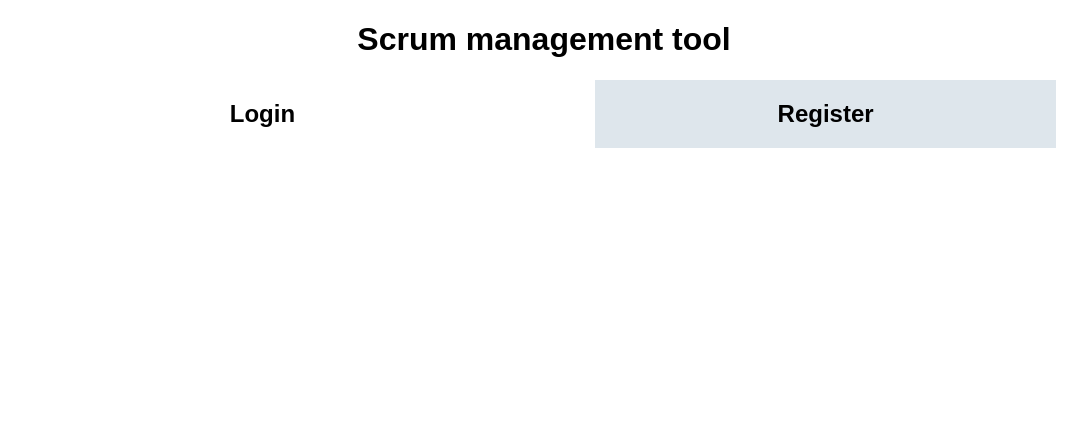
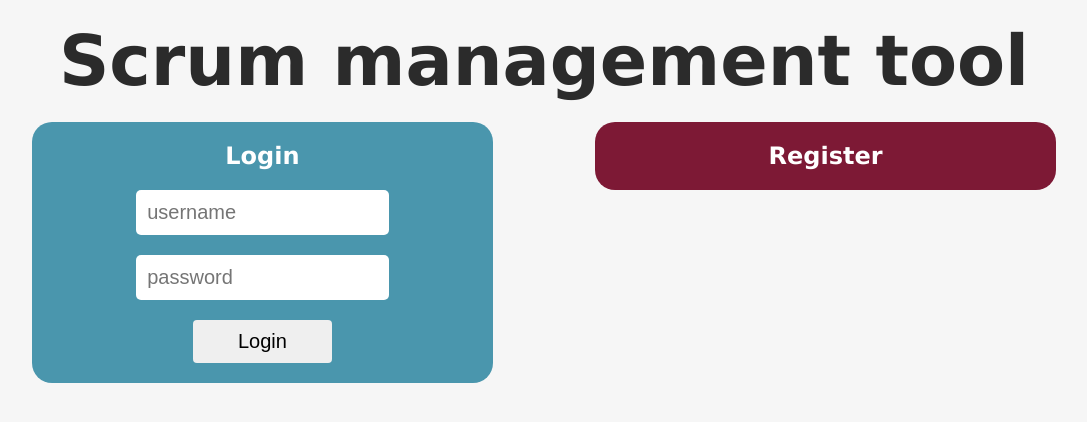
Before and after one commit to VINikolov/Scrum-Management-Tool, a React (Create React App) app in the folder react/: page / in a window 1280 px wide. Shown: the top 422 px of the page, without its empty margins (96-1183 px from the left). Built offline with nearby package versions, Linux system fonts and the light colour scheme.

Commit message:
Implemented input fields for the login form.

```diff
--- a/react/src/components/App/App.css
+++ b/react/src/components/App/App.css
@@ -7,4 +7,9 @@
 
 .main-heading {
     text-align: center;
+    display: block;
+    color: #2B2B2B;
+    font-size: 70px;
+    font-weight: 700;
+    margin: 20px;
 }
--- a/react/src/components/App/App.js
+++ b/react/src/components/App/App.js
@@ -8,9 +8,7 @@ class App extends Component {
         return (
             <div className="content">
                 <div className="main-heading">
-                    <h1>
-                        Scrum management tool
-                    </h1>
+                    Scrum management tool
                 </div>
                 <RegisterForm />
                 <LoginForm />
--- /dev/null
+++ b/react/src/components/App/FormButton.css
@@ -0,0 +1,10 @@
+.form-button {
+    width: 30%;
+    margin: auto;
+    margin-bottom: 20px;
+    display: block;
+    font-size: 20px;
+    padding: 10px;
+    border: none;
+    border-radius: 4px;
+}
--- /dev/null
+++ b/react/src/components/App/FormButton.js
@@ -0,0 +1,12 @@
+import React, { Component } from 'react';
+import './FormButton.css';
+
+class FormButton extends Component {
+    render() {
+        return (
+            <input className="form-button" type="Submit" value={this.props.buttonText} />
+        );
+    }
+}
+
+export default FormButton;
--- /dev/null
+++ b/react/src/components/App/InputField.css
@@ -0,0 +1,11 @@
+.input-field {
+    width: 50%;
+    margin: auto;
+    margin-bottom: 20px;
+    display: block;
+    font-size: 20px;
+    outline: none;
+    border: 1px solid rgba(255, 255, 255, 0.3);
+    border-radius: 5px;
+    padding: 10px;
+}
--- /dev/null
+++ b/react/src/components/App/InputField.js
@@ -0,0 +1,14 @@
+import React, { Component } from 'react';
+import './InputField.css';
+
+class InputField extends Component {
+    render() {
+        return (
+            <input className="input-field" type={this.props.fieldType}
+                    placeholder={this.props.fieldPlaceholder}
+                    required="required"/>
+        );
+    }
+}
+
+export default InputField;
--- a/react/src/components/App/LoginForm/LoginForm.css
+++ b/react/src/components/App/LoginForm/LoginForm.css
@@ -2,6 +2,9 @@
     display: block;
     width: 45%;
     float: left;
+    background-color: #4A96AD;
+    border-radius: 20px;
+    color: white;
 }
 
 .heading {
--- a/react/src/components/App/LoginForm/LoginForm.js
+++ b/react/src/components/App/LoginForm/LoginForm.js
@@ -1,5 +1,7 @@
 import React, { Component } from 'react';
 import './LoginForm.css'
+import InputField from '../InputField'
+import FormButton from '../FormButton'
 
 class LoginForm extends Component {
     render() {
@@ -8,6 +10,12 @@ class LoginForm extends Component {
                 <div className="heading">
                     <h2>Login</h2>
                 </div>
+
+                <form method="POST">
+                    <InputField fieldType="text" fieldPlaceholder="username" />
+                    <InputField fieldType="password" fieldPlaceholder="password"/>
+                    <FormButton buttonText="Login" />
+                </form>
             </div>
         );
     }
--- a/react/src/components/App/RegisterForm/RegisterForm.css
+++ b/react/src/components/App/RegisterForm/RegisterForm.css
@@ -2,7 +2,9 @@
     display: block;
     width: 45%;
     float: right;
-    background-color: rgb(222, 230, 236);
+    background-color: #7D1935;
+    border-radius: 20px;
+    color: white;
 }
 
 .heading {
--- a/react/src/index.css
+++ b/react/src/index.css
@@ -2,4 +2,6 @@ body {
   margin: 0;
   padding: 0;
   font-family: sans-serif;
+  background-color: #F6F6F6;
+  font-family: Verdana, Geneva, sans-serif;
 }
```
